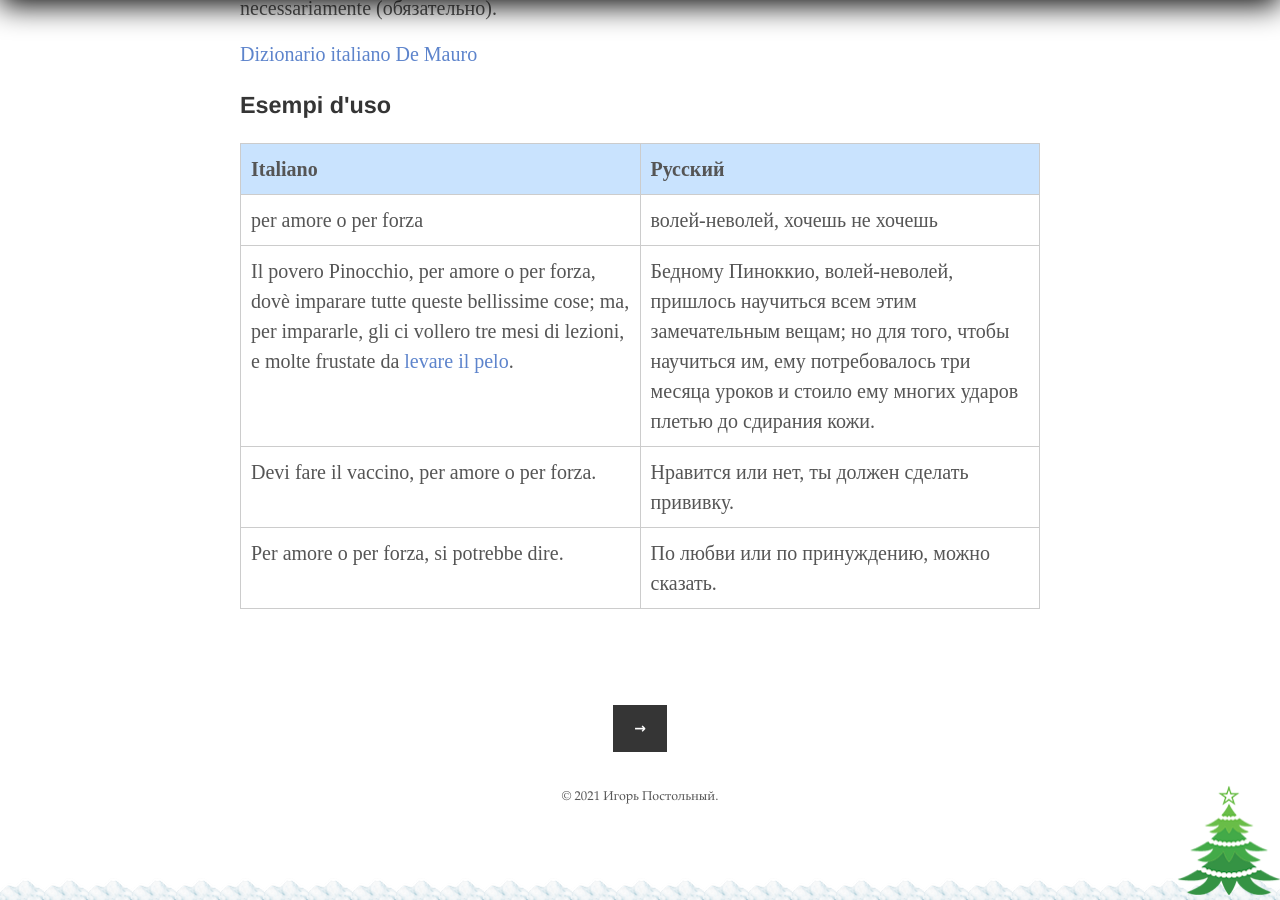
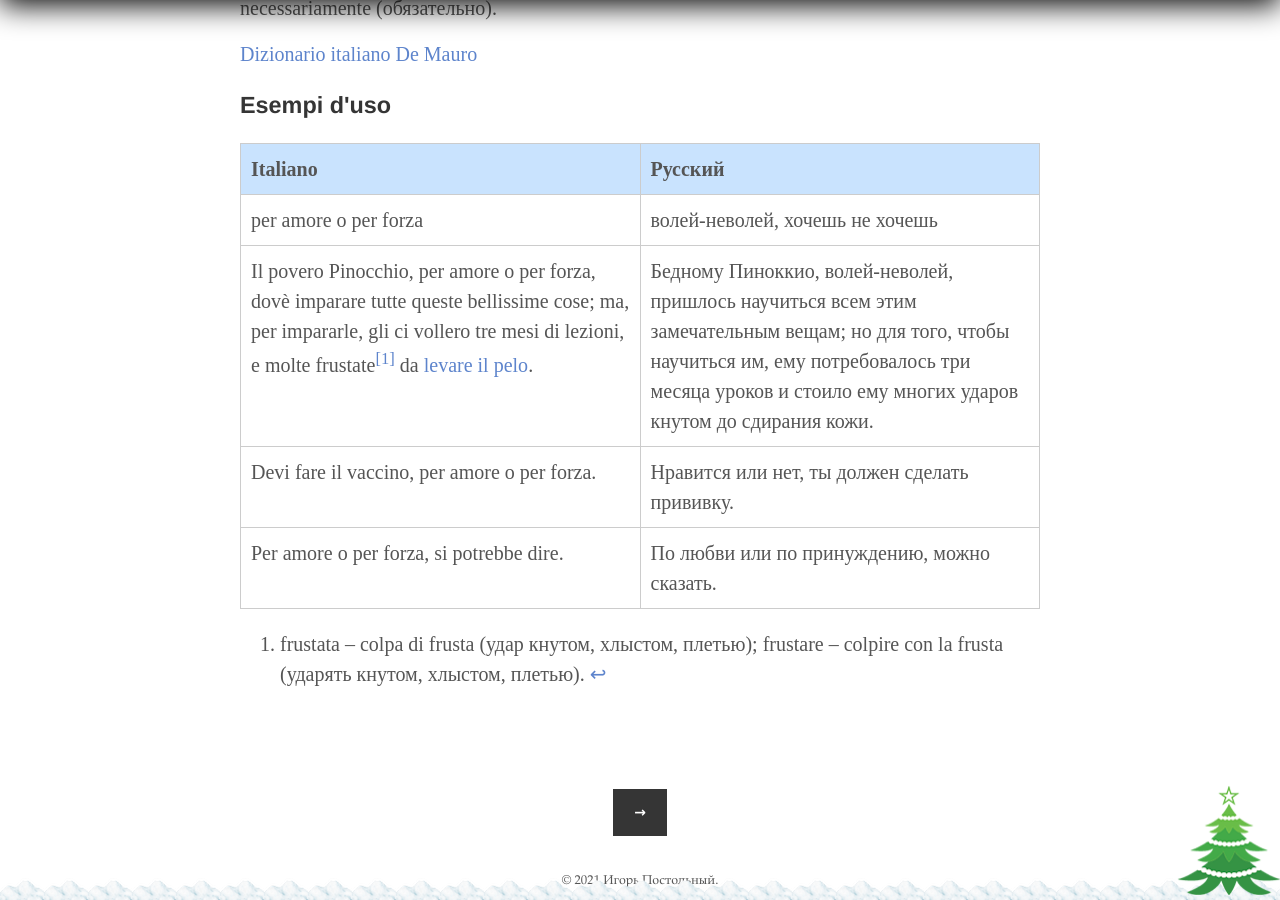
Before and after one commit to postolny/postolny.github.io, a Jekyll site: the page built from _posts/2021-05-15-per-amore-o-per-forza.md, in a window 1280 px wide and 900 px high, scrolled down 757 px. Built offline with Jekyll 4.4.1, drawn with Linux system fonts in a browser that asks for light colours.

Commit message:
Add files via upload

```diff
--- a/_posts/2021-05-15-per-amore-o-per-forza.md
+++ b/_posts/2021-05-15-per-amore-o-per-forza.md
@@ -21,6 +21,8 @@
 | Italiano | Русский |
 |----------|---------|
 |per amore o per forza|волей-неволей, хочешь не хочешь|
-|Il povero Pinocchio, per amore o per forza, dovè imparare tutte queste bellissime cose; ma, per impararle, gli ci vollero tre mesi di lezioni, e molte frustate da [levare il pelo]({{ site.baseurl }}/2021-05-15/levare-il-pelo).|Бедному Пиноккио, волей-неволей, пришлось научиться всем этим замечательным вещам; но для того, чтобы научиться им, ему потребовалось три месяца уроков и стоило ему многих ударов плетью до сдирания кожи.|
+|Il povero Pinocchio, per amore o per forza, dovè imparare tutte queste bellissime cose; ma, per impararle, gli ci vollero tre mesi di lezioni, e molte frustate[^1] da [levare il pelo]({{ site.baseurl }}/2021-05-15/levare-il-pelo).|Бедному Пиноккио, волей-неволей, пришлось научиться всем этим замечательным вещам; но для того, чтобы научиться им, ему потребовалось три месяца уроков и стоило ему многих ударов кнутом до сдирания кожи.|
 |Devi fare il vaccino, per amore o per forza.|Нравится или нет, ты должен сделать прививку.|
 |Per amore o per forza, si potrebbe dire.|По любви или по принуждению, можно сказать.|
+
+[^1]: frustata – colpa di frusta (удар кнутом, хлыстом, плетью); frustare – colpire con la frusta (ударять кнутом, хлыстом, плетью).
```
Also changed, not shown: _posts/2021-05-15-levare-il-pelo.md (+1 -1 lines).
